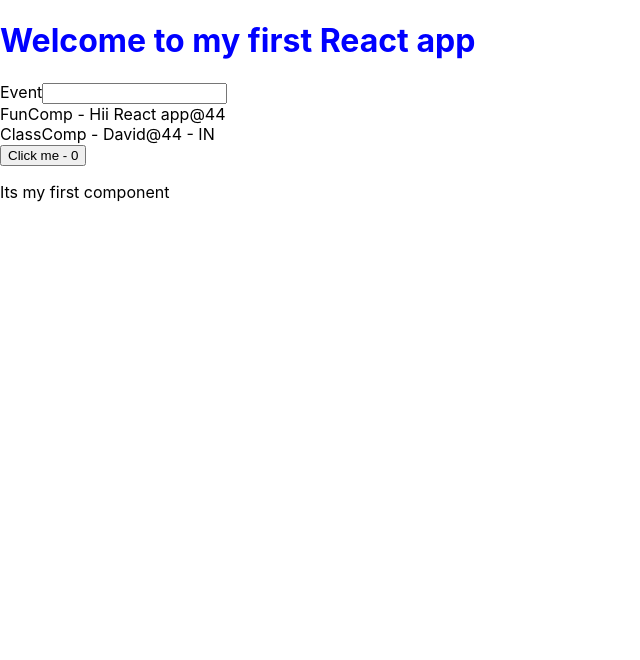
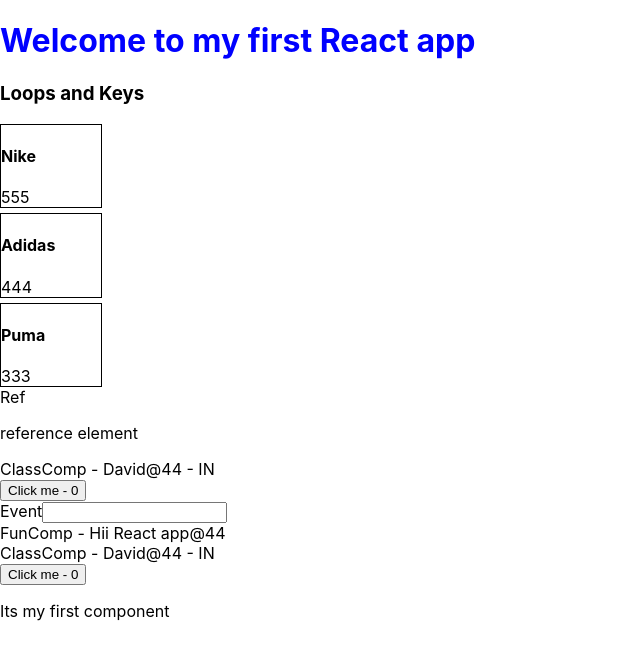
Before and after one commit to paravathmuhsin/react-basics, a React (Create React App) app: page / in a window 1280 px wide. Shown: the top 660 px of the page, without its empty margins (0-640 px from the left). Built offline with nearby package versions, Linux system fonts and the light colour scheme; the HTML template or start-up script is replaced by a standard one.

Commit message:
ref and keys

```diff
--- a/src/App.js
+++ b/src/App.js
@@ -3,6 +3,8 @@
 import Event from "./Event";
 import First from "./First";
 import FunComp from "./FunComp";
+import Keys from "./Keys";
+import Ref from "./Ref";
 
 function App() {
   const name = "React app";
@@ -13,6 +15,8 @@
   return (
     <div className="App">
       <h1>Welcome to my first {name}</h1>
+      <Keys />
+      <Ref />
       <Event />
       <FunComp name={name} age={44}>
         Hii
--- /dev/null
+++ b/src/Keys.js
@@ -0,0 +1,42 @@
+import React from "react";
+
+const Keys = () => {
+  const arr = [
+    {
+      brand: "Nike",
+      price: 555,
+    },
+    {
+      brand: "Adidas",
+      price: 444,
+    },
+    {
+      brand: "Puma",
+      price: 333,
+    },
+  ];
+  return (
+    <>
+      <h3>Loops and Keys</h3>
+      <div>
+        {arr.map((i) => {
+          return (
+            <div
+              key={i.brand}
+              style={{
+                border: "solid 1px black",
+                marginTop: "5px",
+                width: "100px",
+              }}
+            >
+              <h4>{i.brand}</h4>
+              <span>{i.price}</span>
+            </div>
+          );
+        })}
+      </div>
+    </>
+  );
+};
+
+export default Keys;
--- /dev/null
+++ b/src/Ref.js
@@ -0,0 +1,18 @@
+import React, { useRef } from "react";
+import ClassComp from "./ClassComp";
+
+const Ref = () => {
+  const paraRef = useRef();
+  const clickHandler = () => {
+    console.log(paraRef.current);
+  };
+  return (
+    <div>
+      Ref
+      <p onClick={clickHandler}>reference element</p>
+      <ClassComp ref={paraRef} />
+    </div>
+  );
+};
+
+export default Ref;
```
